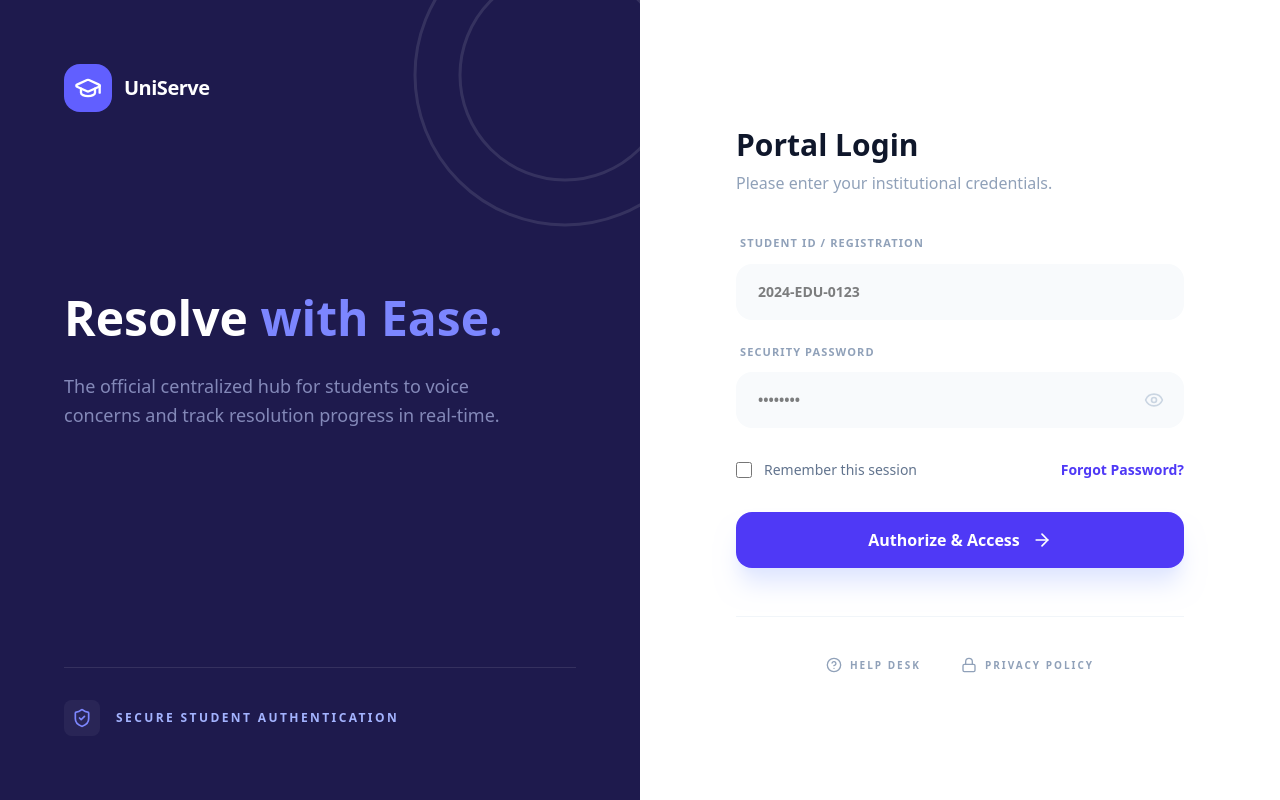
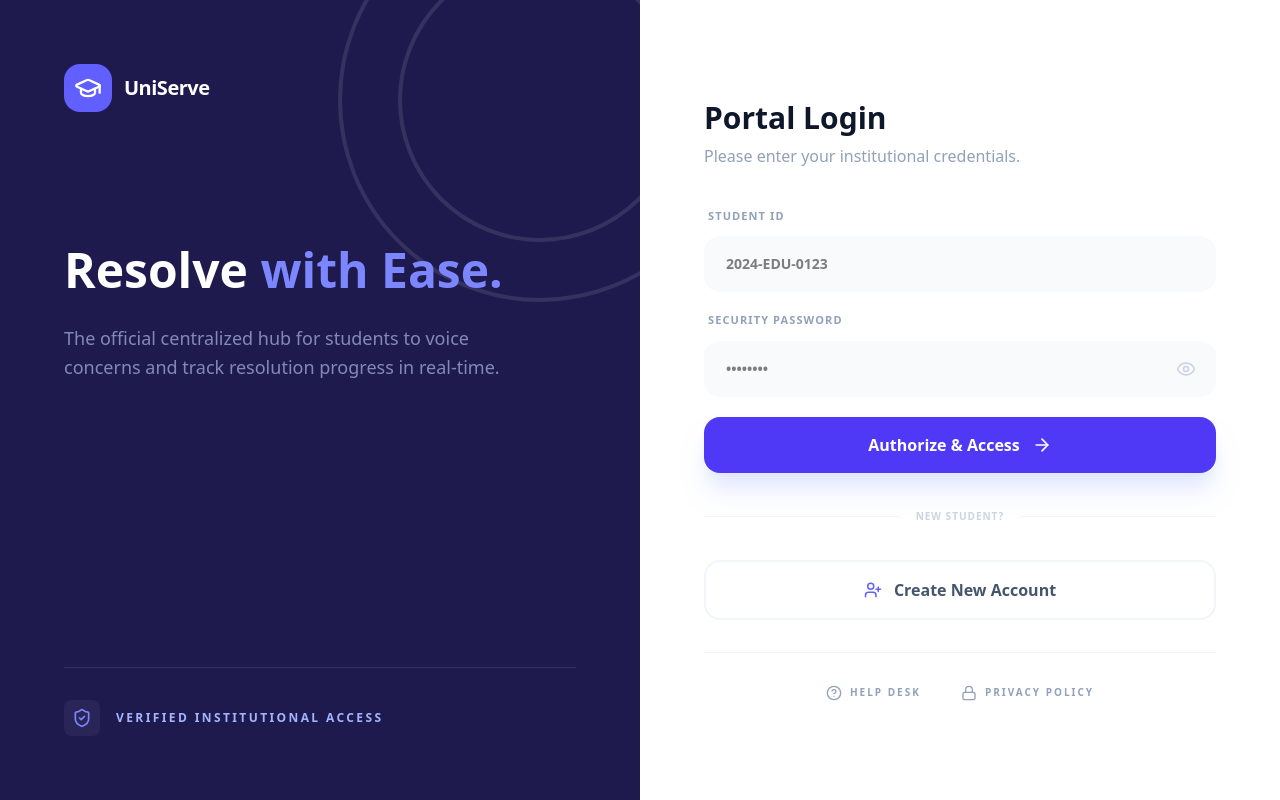
Before and after one commit to MohanKumar0707/scms_client, a React (Vite) app: page / in a window 1280 px wide. Built offline with nearby package versions, Linux system fonts and the light colour scheme.

Commit message:
Refactor Login component to AuthPortal; implement user registration and enhance login functionality

```diff
--- a/src/pages/Login.jsx
+++ b/src/pages/Login.jsx
@@ -1,25 +1,99 @@
 import React, { useState } from "react";
-import { Eye, EyeOff, GraduationCap, ArrowRight, ShieldCheck, HelpCircle, Lock } from "lucide-react";
+import { useNavigate } from "react-router-dom";
+import { Eye, EyeOff, GraduationCap, ArrowRight, ShieldCheck, HelpCircle, Lock, UserPlus, ArrowLeft, Mail, Phone, BookOpen, User } from "lucide-react";
 
-function Login() {
+function AuthPortal() {
+    const [isLogin, setIsLogin] = useState(true);
     const [showPassword, setShowPassword] = useState(false);
     const [isLoading, setIsLoading] = useState(false);
+    const navigate = useNavigate();
 
-    const handleLogin = (e) => {
+    const handleRegister = async (e) => {
         e.preventDefault();
         setIsLoading(true);
-        setTimeout(() => setIsLoading(false), 1500);
+
+        const formData = new FormData(e.target);
+
+        const payload = {
+            registerNo: formData.get("registerNo"),
+            name: formData.get("name"),
+            email: formData.get("email"),
+            phone: formData.get("phone"),
+            department: formData.get("department"),
+            password: formData.get("password"),
+            role: "student"
         };
+
+        try {
+            const res = await fetch("http://localhost:5000/api/auth/register", {
+                method: "POST",
+                headers: { "Content-Type": "application/json" },
+                body: JSON.stringify(payload)
+            });
+
+            const data = await res.json();
+
+            if (!res.ok) {
+                alert(data.message);
+            } else {
+                alert("Registration successful!");
+                setIsLogin(true);
+            }
+        } catch (err) {
+            alert("Server error");
+        } finally {
+            setIsLoading(false);
+        }
+    };
+    const handleLogin = async (e) => {
+        e.preventDefault();
+        setIsLoading(true);
+
+        const formData = new FormData(e.target);
+
+        const payload = {
+            registerNo: formData.get("registerNo"),
+            password: formData.get("password")
+        };
+
+        try {
+            const res = await fetch("http://localhost:5000/api/auth/login", {
+                method: "POST",
+                headers: { "Content-Type": "application/json" },
+                body: JSON.stringify(payload)
+            });
+
+            const data = await res.json();
+
+            if (!res.ok) {
+                alert(data.message);
+            } else {
+                // STORE IN SESSION STORAGE
+                sessionStorage.setItem("name", data.user.name);
+                sessionStorage.setItem("phone", data.user.phone);
+                sessionStorage.setItem("role", data.user.role);
+
+                alert("Login successful");
+
+                // example redirect
+                navigate("/layout/dashboard");
+            }
+        } catch (err) {
+            alert("Server error");
+        } finally {
+            setIsLoading(false);
+        }
+    };
+
 
     return (
         <div className="min-h-screen bg-white">
             <div className="w-full min-h-screen grid grid-cols-1 md:grid-cols-2">
 
-                {/* LEFT PANEL - Now occupies exactly 50% width and 100% height */}
-                <div className="bg-indigo-950 p-10 md:p-16 text-white flex flex-col justify-between relative">
-                    {/* Background Pattern */}
+                {/* LEFT PANEL */}
+                <div className="bg-indigo-950 p-10 md:p-16 text-white flex flex-col justify-between relative overflow-hidden">
                     <div className="absolute top-0 right-0 opacity-10 pointer-events-none">
-                        <svg width="300" height="300" viewBox="0 0 200 200" fill="none">
+                        <svg width="400" height="400" viewBox="0 0 200 200" fill="none">
                             <circle cx="150" cy="50" r="100" stroke="white" strokeWidth="2" />
                             <circle cx="150" cy="50" r="70" stroke="white" strokeWidth="2" />
                         </svg>
@@ -33,12 +107,14 @@ function Login() {
                             <span className="text-xl font-bold tracking-tight">UniServe</span>
                         </div>
 
-                        <h1 className="text-4xl md:text-5xl font-black leading-tight mb-6 mt-44">
-                            Resolve
-                            <span className="text-indigo-400"> with Ease.</span>
+                        <h1 className="text-4xl md:text-5xl font-black leading-tight mb-6 mt-20 md:mt-32 transition-all duration-500">
+                            {isLogin ? "Resolve" : "Join the"}
+                            <span className="text-indigo-400"> {isLogin ? "with Ease." : "Community."}</span>
                         </h1>
                         <p className="text-indigo-200/60 text-lg max-w-md font-medium leading-relaxed">
-                            The official centralized hub for students to voice concerns and track resolution progress in real-time.
+                            {isLogin
+                                ? "The official centralized hub for students to voice concerns and track resolution progress in real-time."
+                                : "Create your account to start submitting requests, tracking progress, and improving campus life."}
                         </p>
                     </div>
 
@@ -47,82 +123,137 @@ function Login() {
                             <ShieldCheck size={20} className="text-indigo-400" />
                         </div>
                         <span className="text-xs uppercase font-bold tracking-[0.2em] text-indigo-300">
-                            Secure Student Authentication
+                            Verified Institutional Access
                         </span>
                     </div>
                 </div>
 
-                {/* RIGHT PANEL - Flattened Form (50% Width / 100% Height) */}
-                <form
-                    onSubmit={handleLogin}
-                    className="p-10 md:p-20 flex flex-col justify-center bg-white h-full"
-                >
-                    <div className="max-w-md mx-auto w-full">
+                {/* RIGHT PANEL */}
+                <div className="p-10 md:p-16 flex flex-col justify-center bg-white h-full relative">
+                    <div className="max-w-lg mx-auto w-full">
+
+                        {isLogin ? (
+                            /* LOGIN FORM */
+                            <form onSubmit={handleLogin} className="animate-in fade-in slide-in-from-right-4 duration-500">
                                 <div className="mb-10">
                                     <h2 className="text-3xl font-black text-slate-900 mb-2">Portal Login</h2>
                                     <p className="text-slate-400 font-medium">Please enter your institutional credentials.</p>
                                 </div>
 
-                        <div className="space-y-6">
+                                <div className="space-y-5">
                                     <div className="group">
-                                <label className="text-[11px] font-bold text-slate-400 uppercase tracking-widest mb-3 block ml-1">
-                                    Student ID / Registration
-                                </label>
-                                <input
-                                    type="text"
-                                    required
-                                    placeholder="2024-EDU-0123"
-                                    className="w-full px-5 py-4 bg-slate-50 border-2 border-transparent focus:border-indigo-500 focus:bg-white rounded-2xl transition-all outline-none text-sm font-semibold"
-                                />
+                                        <label className="text-[11px] font-bold text-slate-400 uppercase tracking-widest mb-3 block ml-1">Student ID</label>
+                                        <input type="text" name="registerNo" required placeholder="2024-EDU-0123" className="w-full px-5 py-4 bg-slate-50 border-2 border-transparent focus:border-indigo-500 focus:bg-white rounded-2xl transition-all outline-none text-sm font-semibold" />
                                     </div>
 
                                     <div className="group">
-                                <label className="text-[11px] font-bold text-slate-400 uppercase tracking-widest mb-3 block ml-1">
-                                    Security Password
-                                </label>
+                                        <label className="text-[11px] font-bold text-slate-400 uppercase tracking-widest mb-3 block ml-1">Security Password</label>
                                         <div className="relative">
-                                    <input
-                                        type={showPassword ? "text" : "password"}
-                                        required
-                                        placeholder="••••••••"
-                                        className="w-full px-5 py-4 bg-slate-50 border-2 border-transparent focus:border-indigo-500 focus:bg-white rounded-2xl transition-all outline-none text-sm font-semibold"
-                                    />
-                                    <button
-                                        type="button"
-                                        onClick={() => setShowPassword(!showPassword)}
-                                        className="absolute right-5 top-1/2 -translate-y-1/2 text-slate-300 hover:text-indigo-600 transition-colors"
-                                    >
+                                            <input type={showPassword ? "text" : "password"} name="password" required placeholder="••••••••" className="w-full px-5 py-4 bg-slate-50 border-2 border-transparent focus:border-indigo-500 focus:bg-white rounded-2xl transition-all outline-none text-sm font-semibold" />
+                                            <button type="button" onClick={() => setShowPassword(!showPassword)} className="absolute right-5 top-1/2 -translate-y-1/2 text-slate-300 hover:text-indigo-600">
                                                 {showPassword ? <EyeOff size={20} /> : <Eye size={20} />}
                                             </button>
                                         </div>
                                     </div>
 
-                            <div className="flex items-center justify-between py-2">
-                                <label className="flex items-center gap-3 text-sm text-slate-500 cursor-pointer group">
-                                    <input type="checkbox" className="w-4 h-4 rounded border-slate-300 text-indigo-600 focus:ring-indigo-500 transition-all" />
-                                    <span className="group-hover:text-slate-700 transition-colors">Remember this session</span>
-                                </label>
-                                <button type="button" className="text-sm font-bold text-indigo-600 hover:text-indigo-700 transition-colors">
-                                    Forgot Password?
+                                    <button disabled={isLoading} className="w-full bg-indigo-600 hover:bg-indigo-700 text-white font-bold py-4 rounded-2xl flex items-center justify-center gap-3 transition-all transform active:scale-[0.99] shadow-xl shadow-indigo-100 mt-4">
+                                        {isLoading ? <div className="w-5 h-5 border-2 border-white/30 border-t-white rounded-full animate-spin" /> : <>Authorize & Access <ArrowRight size={20} /></>}
+                                    </button>
+
+                                    <div className="relative flex items-center py-4">
+                                        <div className="flex-grow border-t border-slate-100"></div>
+                                        <span className="flex-shrink mx-4 text-slate-300 text-[10px] font-bold uppercase tracking-widest">New Student?</span>
+                                        <div className="flex-grow border-t border-slate-100"></div>
+                                    </div>
+
+                                    <button type="button" onClick={() => setIsLogin(false)} className="w-full bg-white border-2 border-slate-100 hover:border-indigo-100 hover:bg-indigo-50/30 text-slate-600 font-bold py-4 rounded-2xl flex items-center justify-center gap-3 transition-all">
+                                        <UserPlus size={18} className="text-indigo-500" />
+                                        Create New Account
                                     </button>
                                 </div>
+                            </form>
+                        ) : (
+                            /* UPDATED REGISTRATION FORM */
+                            <form onSubmit={handleRegister} className="animate-in fade-in slide-in-from-left-4 duration-500">
+                                <button type="button" onClick={() => setIsLogin(true)} className="flex items-center gap-2 text-indigo-600 font-bold text-sm mb-6 hover:translate-x-[-4px] transition-transform">
+                                    <ArrowLeft size={18} /> Back to Login
+                                </button>
 
-                            <button
-                                disabled={isLoading}
-                                className="w-full bg-indigo-600 hover:bg-indigo-700 text-white font-bold py-4 rounded-2xl flex items-center justify-center gap-3 transition-all transform active:scale-[0.99] disabled:opacity-70 shadow-xl shadow-indigo-100"
-                            >
-                                {isLoading ? (
-                                    <div className="w-5 h-5 border-2 border-white/30 border-t-white rounded-full animate-spin" />
-                                ) : (
-                                    <>
-                                        Authorize & Access
-                                        <ArrowRight size={20} />
-                                    </>
-                                )}
+                                <div className="mb-6">
+                                    <h2 className="text-3xl font-black text-slate-900 mb-2">Create Account</h2>
+                                    <p className="text-slate-400 font-medium text-sm">Fill in your details to get started.</p>
+                                </div>
+
+                                <div className="space-y-4">
+                                    {/* Full Name Field */}
+                                    <div className="group">
+                                        <label className="text-[10px] font-bold text-slate-400 uppercase tracking-widest mb-1.5 block ml-1">Register number</label>
+                                        <div className="relative">
+                                            <User className="absolute left-4 top-1/2 -translate-y-1/2 text-slate-300" size={18} />
+                                            <input type="text" name="registerNo" required placeholder="2024-EDU-0123" className="w-full pl-12 pr-5 py-3.5 bg-slate-50 border-2 border-transparent focus:border-indigo-500 focus:bg-white rounded-xl transition-all outline-none text-sm font-semibold" />
+                                        </div>
+                                    </div>
+                                    <div className="group">
+                                        <label className="text-[10px] font-bold text-slate-400 uppercase tracking-widest mb-1.5 block ml-1">Full Name</label>
+                                        <div className="relative">
+                                            <User className="absolute left-4 top-1/2 -translate-y-1/2 text-slate-300" size={18} />
+                                            <input type="text" name="name" required placeholder="John Doe" className="w-full pl-12 pr-5 py-3.5 bg-slate-50 border-2 border-transparent focus:border-indigo-500 focus:bg-white rounded-xl transition-all outline-none text-sm font-semibold" />
+                                        </div>
+                                    </div>
+
+                                    <div className="grid grid-cols-1 md:grid-cols-2 gap-4">
+                                        {/* Email Field */}
+                                        <div className="group">
+                                            <label className="text-[10px] font-bold text-slate-400 uppercase tracking-widest mb-1.5 block ml-1">Email Address</label>
+                                            <div className="relative">
+                                                <Mail className="absolute left-4 top-1/2 -translate-y-1/2 text-slate-300" size={18} />
+                                                <input type="email" name="email" required placeholder="john@uni.edu" className="w-full pl-12 pr-5 py-3.5 bg-slate-50 border-2 border-transparent focus:border-indigo-500 focus:bg-white rounded-xl transition-all outline-none text-sm font-semibold" />
+                                            </div>
+                                        </div>
+                                        {/* Phone Field */}
+                                        <div className="group">
+                                            <label className="text-[10px] font-bold text-slate-400 uppercase tracking-widest mb-1.5 block ml-1">Phone Number</label>
+                                            <div className="relative">
+                                                <Phone className="absolute left-4 top-1/2 -translate-y-1/2 text-slate-300" size={18} />
+                                                <input type="tel" name="phone" required placeholder="+1 (555) 000-0000" className="w-full pl-12 pr-5 py-3.5 bg-slate-50 border-2 border-transparent focus:border-indigo-500 focus:bg-white rounded-xl transition-all outline-none text-sm font-semibold" />
+                                            </div>
+                                        </div>
+                                    </div>
+
+                                    {/* Department Dropdown */}
+                                    <div className="group">
+                                        <label className="text-[10px] font-bold text-slate-400 uppercase tracking-widest mb-1.5 block ml-1">Department</label>
+                                        <div className="relative">
+                                            <BookOpen className="absolute left-4 top-1/2 -translate-y-1/2 text-slate-300" size={18} />
+                                            <select name="department" required className="w-full pl-12 pr-5 py-3.5 bg-slate-50 border-2 border-transparent focus:border-indigo-500 focus:bg-white rounded-xl transition-all outline-none text-sm font-semibold appearance-none cursor-pointer">
+                                                <option value="">Select Department</option>
+                                                <option value="cs">Computer Science & Engineering</option>
+                                                <option value="ee">Electrical Engineering</option>
+                                                <option value="me">Mechanical Engineering</option>
+                                                <option value="ba">Business Administration</option>
+                                            </select>
+                                        </div>
+                                    </div>
+
+                                    {/* Password Field */}
+                                    <div className="group">
+                                        <label className="text-[10px] font-bold text-slate-400 uppercase tracking-widest mb-1.5 block ml-1">Create Password</label>
+                                        <div className="relative">
+                                            <Lock className="absolute left-4 top-1/2 -translate-y-1/2 text-slate-300" size={18} />
+                                            <input type="password" name="password"
+                                                required placeholder="••••••••" className="w-full pl-12 pr-5 py-3.5 bg-slate-50 border-2 border-transparent focus:border-indigo-500 focus:bg-white rounded-xl transition-all outline-none text-sm font-semibold" />
+                                        </div>
+                                    </div>
+
+                                    <button disabled={isLoading} className="w-full bg-indigo-600 hover:bg-indigo-700 text-white font-bold py-4 rounded-2xl flex items-center justify-center gap-3 transition-all transform active:scale-[0.99] shadow-xl shadow-indigo-100 mt-2">
+                                        {isLoading ? <div className="w-5 h-5 border-2 border-white/30 border-t-white rounded-full animate-spin" /> : <>Register Account <ArrowRight size={20} /></>}
                                     </button>
                                 </div>
+                            </form>
+                        )}
 
-                        <div className="mt-12 pt-10 border-t border-slate-100 flex justify-center gap-10">
+                        {/* FOOTER */}
+                        <div className="mt-8 pt-8 border-t border-slate-100 flex justify-center gap-10">
                             <button type="button" className="flex items-center gap-2 text-slate-400 hover:text-slate-600 text-[10px] font-bold uppercase tracking-[0.2em] transition-colors">
                                 <HelpCircle size={16} /> Help Desk
                             </button>
@@ -131,11 +262,11 @@ function Login() {
                             </button>
                         </div>
                     </div>
-                </form>
+                </div>
 
             </div>
         </div>
     );
 }
 
-export default Login;
+export default AuthPortal;
```
Lines whose indentation alone changed are shown as unchanged.
